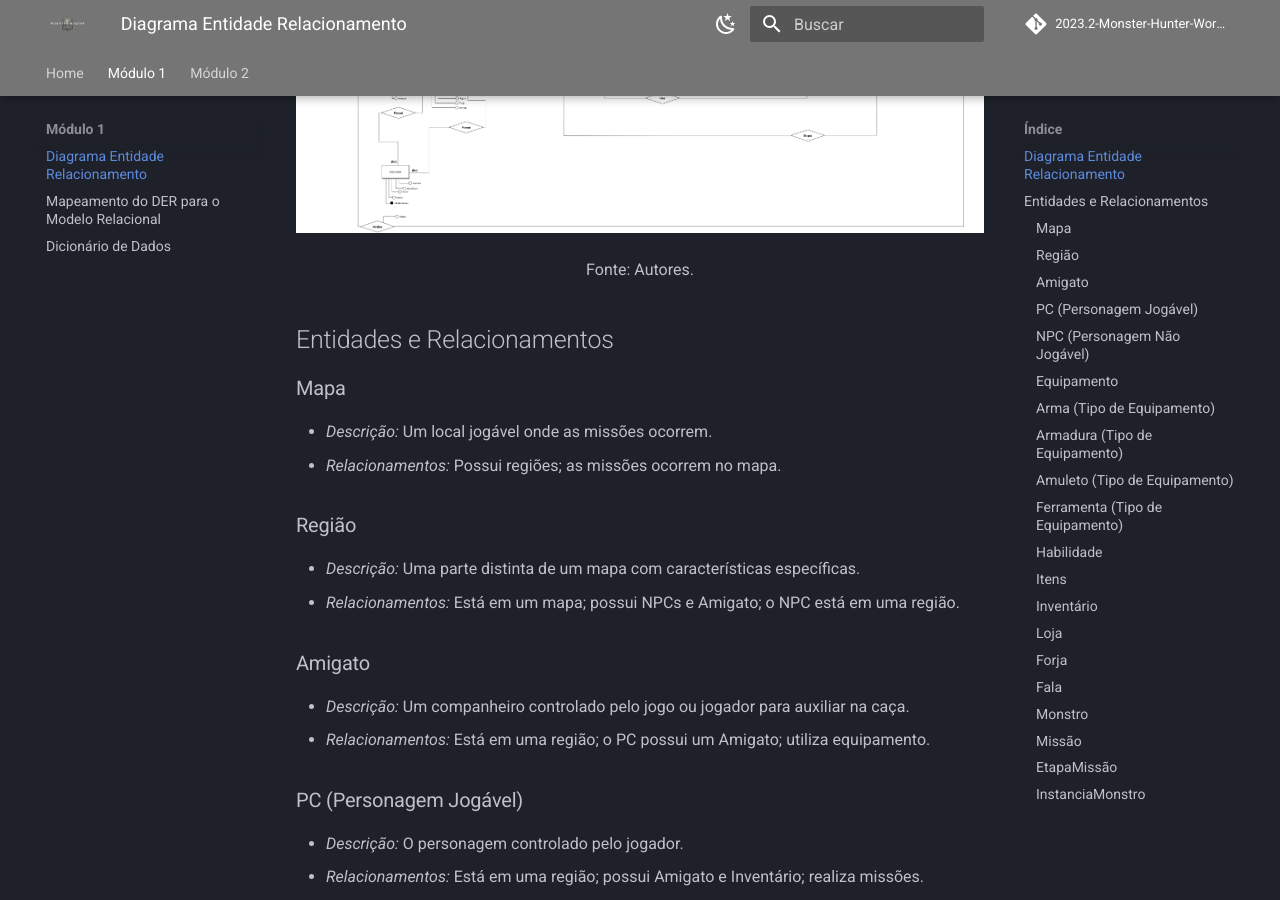
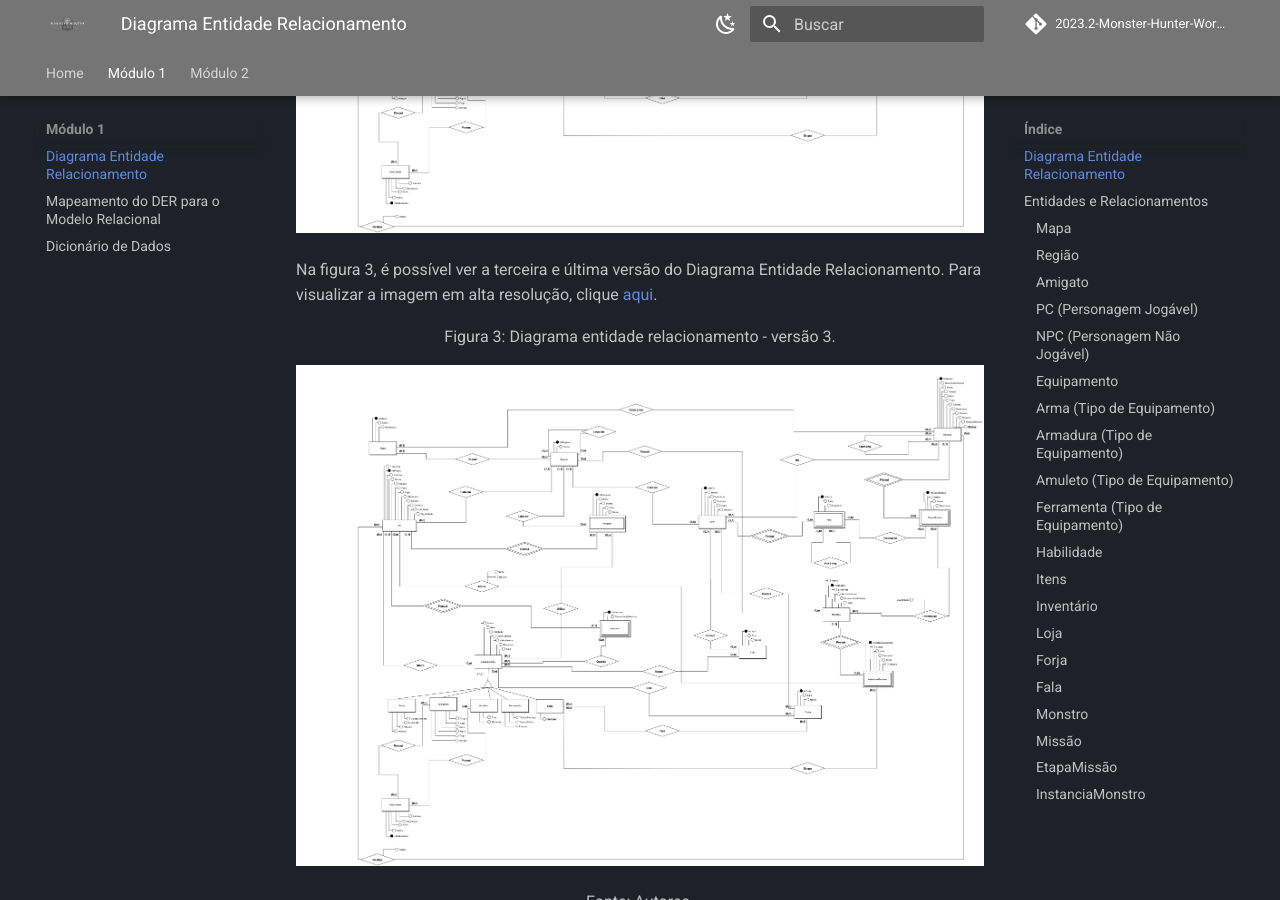
Before and after one commit to SBD1/2023.2-Monster-Hunter-World, an MkDocs documentation site: the page built from docs/modulo 1/diagrama-entidade-relacionamento.md, in a window 1280 px wide and 900 px high, scrolled down 1513 px. Built offline with MkDocs 1.6.1 and Material for MkDocs 9.7.7, drawn with Linux system fonts in a browser that asks for light colours; comment, search, counter and statistics services are not loaded.

Commit message:
Update diagrama-entidade-relacionamento.md

```diff
--- a/docs/modulo 1/diagrama-entidade-relacionamento.md
+++ b/docs/modulo 1/diagrama-entidade-relacionamento.md
@@ -16,6 +16,12 @@ Na figura 2, é possível ver a segunda versão do Diagrama Entidade Relacioname
 <font size="3"><p style="text-align: center">Figura 2: Diagrama entidade relacionamento - versão 2.</p></font>
 
 ![DER2](https://github.com/SBD1/2023.2-Monster-Hunter-World/blob/main/docs/imagens/DER_MonsterHunter_V2.png?raw=true)
+
+Na figura 3, é possível ver a terceira e última versão do Diagrama Entidade Relacionamento. Para visualizar a imagem em alta resolução, clique [aqui](https://raw.githubusercontent.com/SBD1/2023.2-Monster-Hunter-World/main/docs/imagens/DER_MonsterHunter_V3.png).
+
+<font size="3"><p style="text-align: center">Figura 3: Diagrama entidade relacionamento - versão 3.</p></font>
+
+![DER3](https://github.com/SBD1/2023.2-Monster-Hunter-World/blob/main/docs/imagens/DER_MonsterHunter_V3.png?raw=true)
 
 <font size="3"><p style="text-align: center">Fonte: Autores.</p></font>
 ## Entidades e Relacionamentos
```
